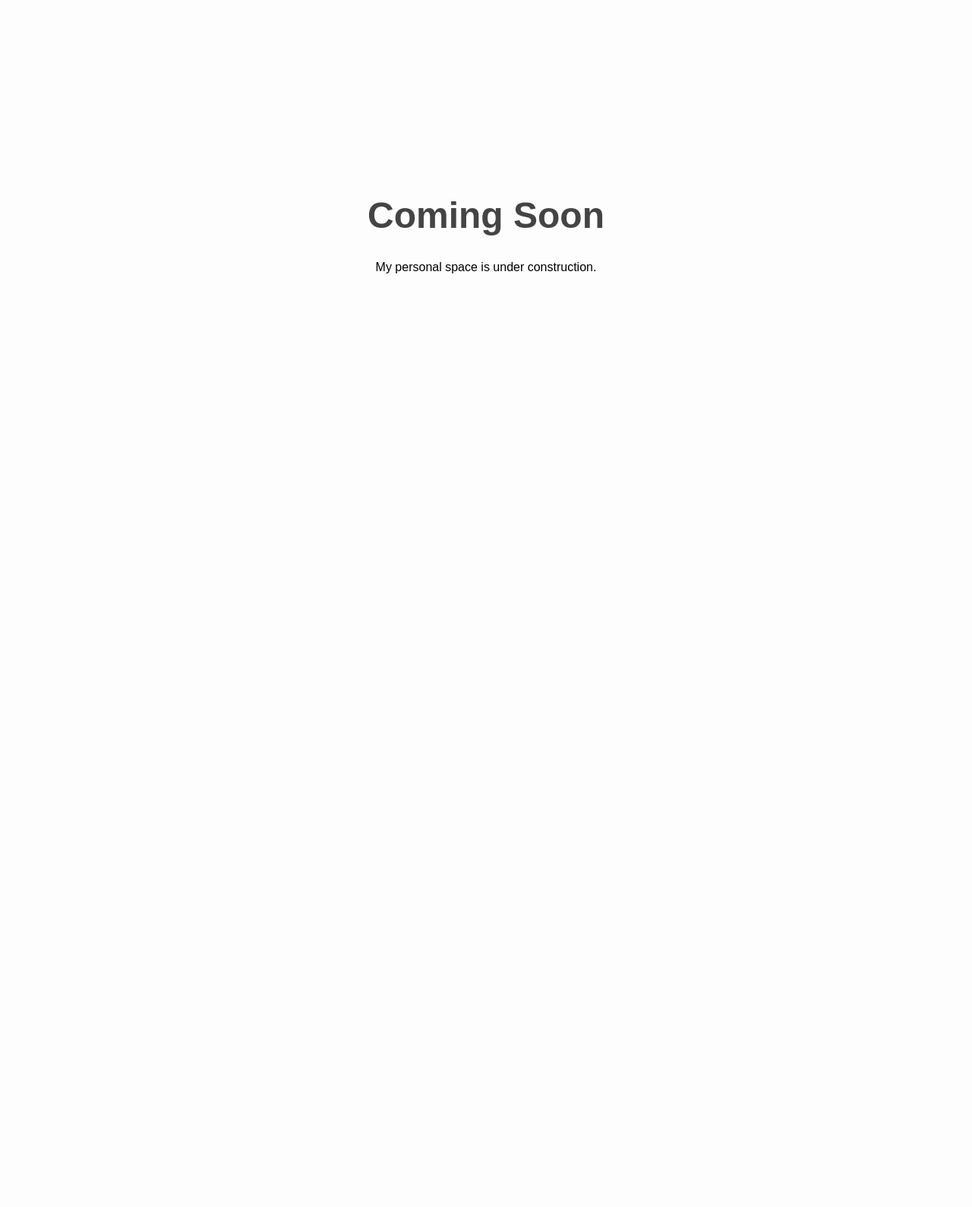
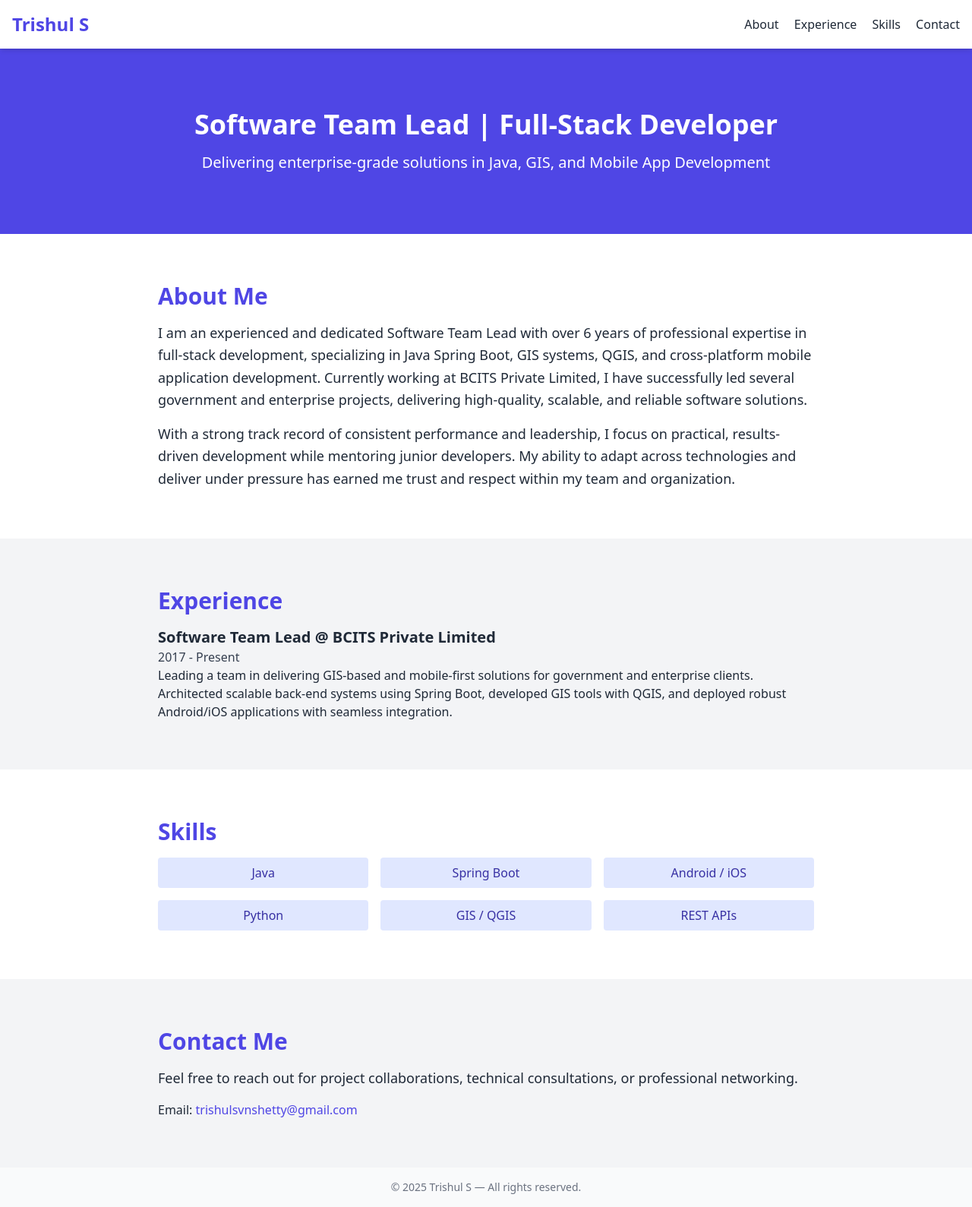
Before and after one commit to trishul31/trishu.me, a plain HTML site: page index.html in a window 1280 px wide. Shown: the whole page at 76% size. Before the commit the page ends 800 px from the top, so only its background shows below. Drawn offline with nearby package versions, Linux system fonts and the light colour scheme.

Commit message:
Update index.html

```diff
--- a/index.html
+++ b/index.html
@@ -1,23 +1,94 @@
 <!DOCTYPE html>
-<html>
+<html lang="en">
 <head>
-  <meta charset="UTF-8">
-  <title>Coming Soon | Trishu</title>
-  <style>
-    body {
-      font-family: sans-serif;
-      text-align: center;
-      margin-top: 20%;
-      background: #fdfdfd;
+  <meta charset="UTF-8" />
+  <meta name="viewport" content="width=device-width, initial-scale=1.0" />
+  <title>Trishul S | Software Team Lead</title>
+  <link href="https://cdn.jsdelivr.net/npm/tailwindcss@2.2.19/dist/tailwind.min.css" rel="stylesheet">
+  <script>
+    function scrollToSection(id) {
+      document.getElementById(id).scrollIntoView({ behavior: 'smooth' });
     }
-    h1 {
-      font-size: 3em;
-      color: #444;
-    }
-  </style>
+  </script>
 </head>
-<body>
-  <h1>Coming Soon</h1>
-  <p>My personal space is under construction.</p>
+<body class="bg-gray-50 text-gray-800 font-sans">
+  <!-- Header -->
+  <header class="bg-white shadow-md sticky top-0 z-50">
+    <div class="max-w-7xl mx-auto px-4 py-4 flex justify-between items-center">
+      <h1 class="text-2xl font-bold text-indigo-600">Trishul S</h1>
+      <nav class="space-x-4">
+        <button onclick="scrollToSection('about')" class="hover:text-indigo-600">About</button>
+        <button onclick="scrollToSection('experience')" class="hover:text-indigo-600">Experience</button>
+        <button onclick="scrollToSection('skills')" class="hover:text-indigo-600">Skills</button>
+        <button onclick="scrollToSection('contact')" class="hover:text-indigo-600">Contact</button>
+      </nav>
+    </div>
+  </header>
+
+  <!-- Hero -->
+  <section class="bg-indigo-600 text-white py-20">
+    <div class="max-w-4xl mx-auto px-4 text-center">
+      <h2 class="text-4xl font-bold mb-4">Software Team Lead | Full-Stack Developer</h2>
+      <p class="text-xl">Delivering enterprise-grade solutions in Java, GIS, and Mobile App Development</p>
+    </div>
+  </section>
+
+  <!-- About -->
+  <section id="about" class="py-16 bg-white">
+    <div class="max-w-4xl mx-auto px-4">
+      <h2 class="text-3xl font-semibold text-indigo-600 mb-4">About Me</h2>
+      <p class="text-lg leading-relaxed">
+        I am an experienced and dedicated Software Team Lead with over 6 years of professional expertise in full-stack development, specializing in Java Spring Boot, GIS systems, QGIS, and cross-platform mobile application development. Currently working at BCITS Private Limited, I have successfully led several government and enterprise projects, delivering high-quality, scalable, and reliable software solutions.
+      </p>
+      <p class="mt-4 text-lg leading-relaxed">
+        With a strong track record of consistent performance and leadership, I focus on practical, results-driven development while mentoring junior developers. My ability to adapt across technologies and deliver under pressure has earned me trust and respect within my team and organization.
+      </p>
+    </div>
+  </section>
+
+  <!-- Experience -->
+  <section id="experience" class="py-16 bg-gray-100">
+    <div class="max-w-4xl mx-auto px-4">
+      <h2 class="text-3xl font-semibold text-indigo-600 mb-4">Experience</h2>
+      <ul class="space-y-4">
+        <li>
+          <h3 class="text-xl font-bold">Software Team Lead @ BCITS Private Limited</h3>
+          <p class="text-gray-700">2017 - Present</p>
+          <p>Leading a team in delivering GIS-based and mobile-first solutions for government and enterprise clients. Architected scalable back-end systems using Spring Boot, developed GIS tools with QGIS, and deployed robust Android/iOS applications with seamless integration.</p>
+        </li>
+      </ul>
+    </div>
+  </section>
+
+  <!-- Skills -->
+  <section id="skills" class="py-16 bg-white">
+    <div class="max-w-4xl mx-auto px-4">
+      <h2 class="text-3xl font-semibold text-indigo-600 mb-4">Skills</h2>
+      <div class="grid grid-cols-2 sm:grid-cols-3 gap-4 text-center">
+        <span class="bg-indigo-100 text-indigo-800 py-2 rounded">Java</span>
+        <span class="bg-indigo-100 text-indigo-800 py-2 rounded">Spring Boot</span>
+        <span class="bg-indigo-100 text-indigo-800 py-2 rounded">Android / iOS</span>
+        <span class="bg-indigo-100 text-indigo-800 py-2 rounded">Python</span>
+        <span class="bg-indigo-100 text-indigo-800 py-2 rounded">GIS / QGIS</span>
+        <span class="bg-indigo-100 text-indigo-800 py-2 rounded">REST APIs</span>
+      </div>
+    </div>
+  </section>
+
+  <!-- Contact -->
+  <section id="contact" class="py-16 bg-gray-100">
+    <div class="max-w-4xl mx-auto px-4">
+      <h2 class="text-3xl font-semibold text-indigo-600 mb-4">Contact Me</h2>
+      <p class="text-lg">Feel free to reach out for project collaborations, technical consultations, or professional networking.</p>
+      <div class="mt-4">
+        <p>Email: <a href="mailto:trishulsvnshetty@gmail.com" class="text-indigo-600">trishulsvnshetty@gmail.com</a></p>
+      </div>
+    </div>
+  </section>
+
+  <!-- Footer -->
+  <footer class="text-center py-4 text-sm text-gray-500">
+    © 2025 Trishul S — All rights reserved.
+  </footer>
 </body>
 </html>
```
